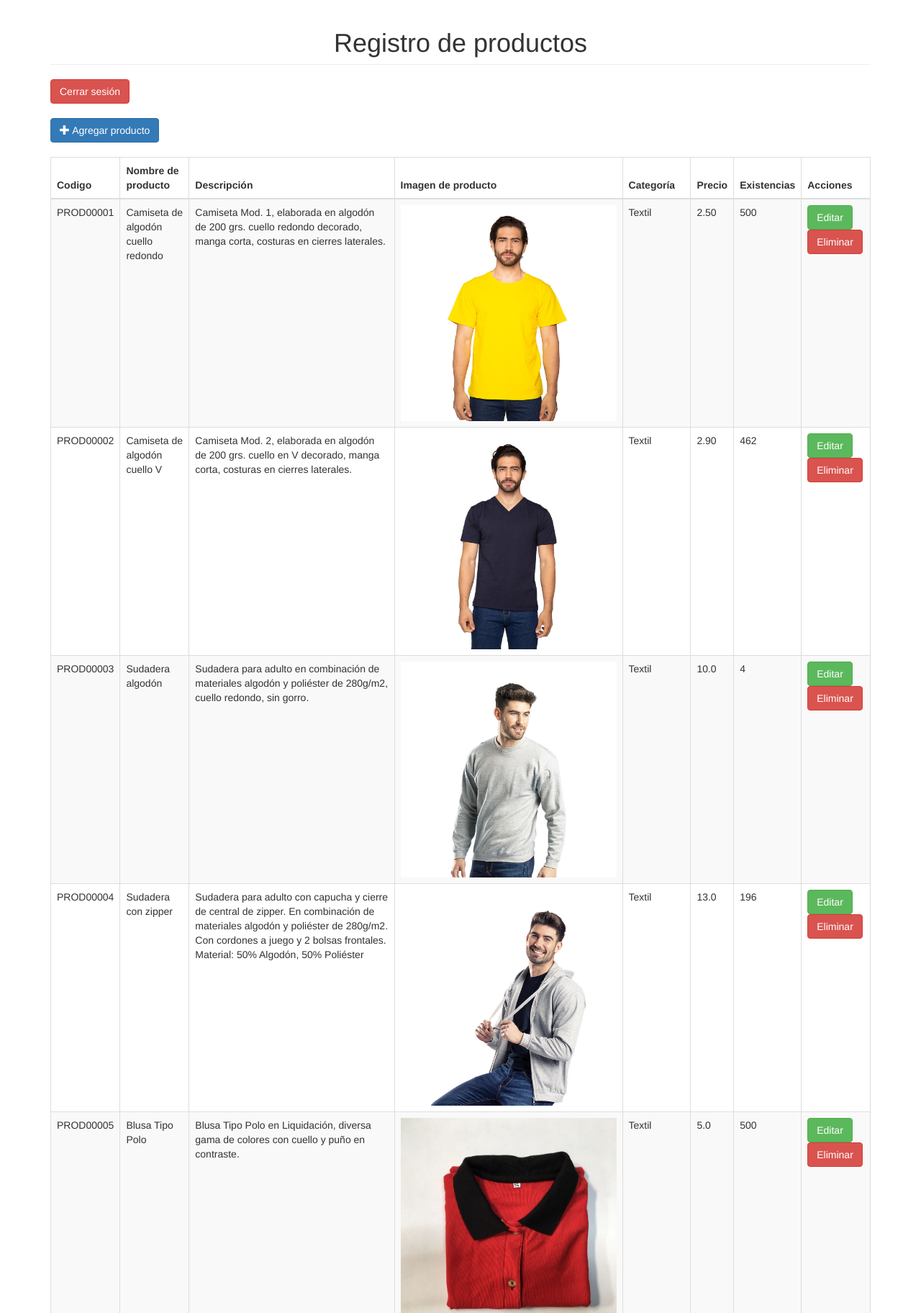
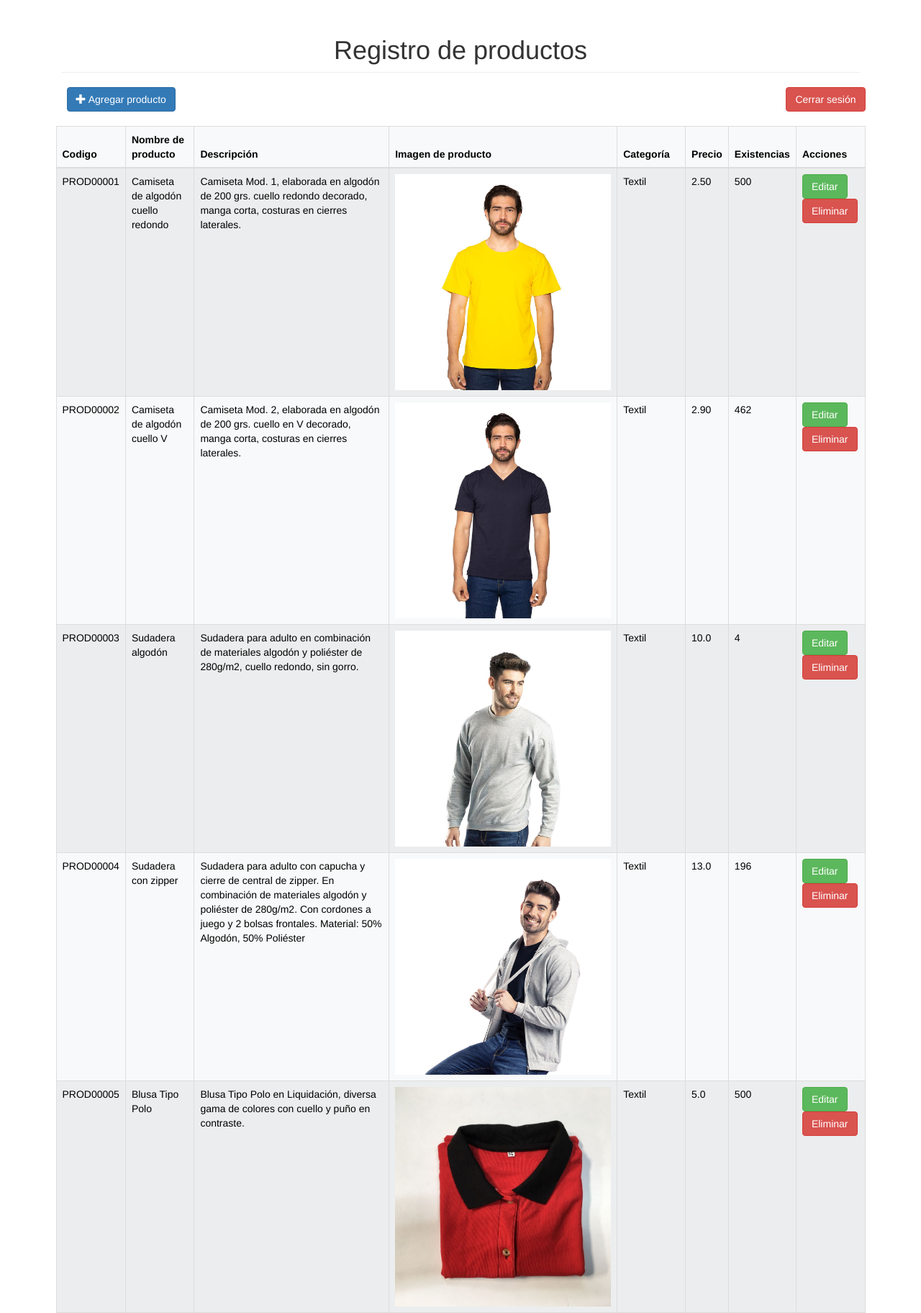
Before and after one commit to Lawliet25/Desaf-o1, a PHP site: page / in a window 1280 px wide. Shown: the top 1824 px of the page at 72% size. Run offline with PHP 8.4, Linux system fonts and the light colour scheme; some libraries are stand-ins or nearby versions.

Commit message:
mejorando aspectos visuales en cliente.php login.php e index.php

```diff
--- a/index.php
+++ b/index.php
@@ -4,21 +4,24 @@
     <meta charset="utf-8">
 
     <title>Registro de productos</title>
-    <link rel="stylesheet" type="text/css" href="assets/css/bootstrap.css">
+    <link href="https://cdn.jsdelivr.net/npm/bootstrap@5.1.3/dist/css/bootstrap.min.css" rel="stylesheet" integrity="sha384-1BmE4kWBq78iYhFldvKuhfTAU6auU8tT94WrHftjDbrCEXSU1oBoqyl2QvZ6jIW3" crossorigin="anonymous">
     <script src="//cdn.jsdelivr.net/npm/alertifyjs@1.13.1/build/alertify.min.js"></script>
+    <script src="https://cdn.jsdelivr.net/npm/bootstrap@5.1.3/dist/js/bootstrap.bundle.min.js" integrity="sha384-ka7Sk0Gln4gmtz2MlQnikT1wXgYsOg+OMhuP+IlRH9sENBO0LRn5q+8nbTov4+1p" crossorigin="anonymous"></script>
     <link rel="stylesheet" href="//cdn.jsdelivr.net/npm/alertifyjs@1.13.1/build/css/alertify.min.css"/>
     <link rel="stylesheet" href="//cdn.jsdelivr.net/npm/alertifyjs@1.13.1/build/css/themes/bootstrap.min.css"/>
 </head>
 <body>
 <div class="container">
-    <h1 class="page-header text-center">Registro de productos</h1>
-    <a href="login.php"  class="btn btn-danger">Cerrar sesión</a>
+    <h1 class="page-header text-center py-3">Registro de productos</h1>
     <div class="row">
       <br>
-        <div class="col-sm-12 col-sm-offset-0">
-            <a href="formulario.php" class="btn btn-primary"><span class="glyphicon glyphicon-plus"></span> Agregar producto</a>
+        <div class="">
+            <div class="container">
+                <a href="formulario.php" class="btn btn-primary"><span class="glyphicon glyphicon-plus"></span> Agregar producto</a>
+                <a href="login.php"  class="btn btn-danger" style="float:right">Cerrar sesión</a>
+            </div>
 
-            <table class="table table-bordered table-striped" style="margin-top:20px;">
+            <table class="table table-light table-striped table align-middle table-bordered" style="margin-top:20px;">
                 <thead>
                     <th>Codigo</th>
                     <th>Nombre de producto</th>
--- a/login.php
+++ b/login.php
@@ -5,8 +5,6 @@
 <link href="https://cdn.jsdelivr.net/npm/bootstrap@5.1.3/dist/css/bootstrap.min.css" rel="stylesheet" integrity="sha384-1BmE4kWBq78iYhFldvKuhfTAU6auU8tT94WrHftjDbrCEXSU1oBoqyl2QvZ6jIW3" crossorigin="anonymous">
 <script src="https://cdn.jsdelivr.net/npm/bootstrap@5.1.3/dist/js/bootstrap.bundle.min.js" integrity="sha384-ka7Sk0Gln4gmtz2MlQnikT1wXgYsOg+OMhuP+IlRH9sENBO0LRn5q+8nbTov4+1p" crossorigin="anonymous"></script>
 <div class="login-page">
-
-  <a href="cliente.php"  class="btn btn-danger">Regresar</a>
   <div class="form">
     <form action="acceso.php" method="post" class="login-form">
       <h4>Inicie sesión como administrador</h4><br>
@@ -14,6 +12,9 @@
       <input required name="user" type="text" placeholder="Usuario"/>
       <input required name="pass" type="password" placeholder="Contraseña"/>
       <button>login</button>
+      <div class="row py-3">
+        <a href="cliente.php"  class="btn btn-danger">Regresar a vista cliente</a>
+      </div>
 
     </form>
   </div>
```
Also changed, not shown: cliente.php (+6 -5 lines).
